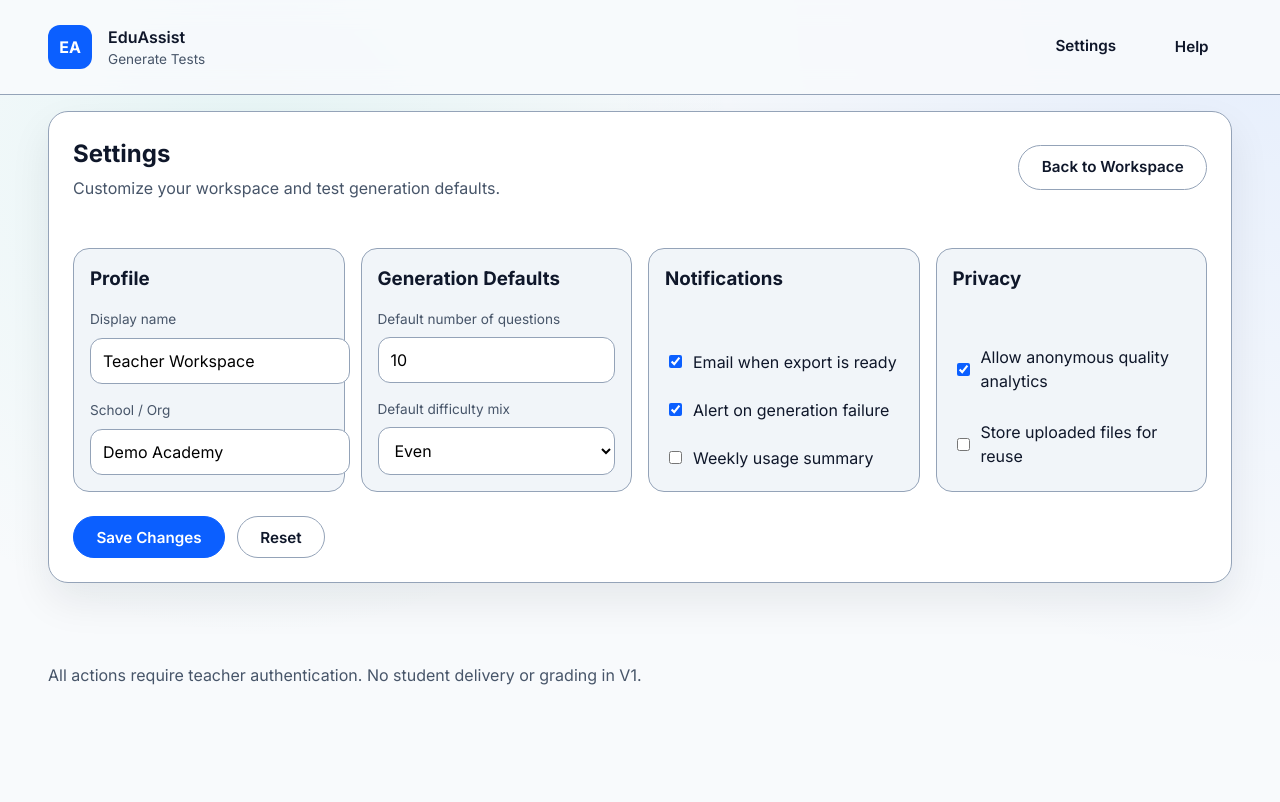
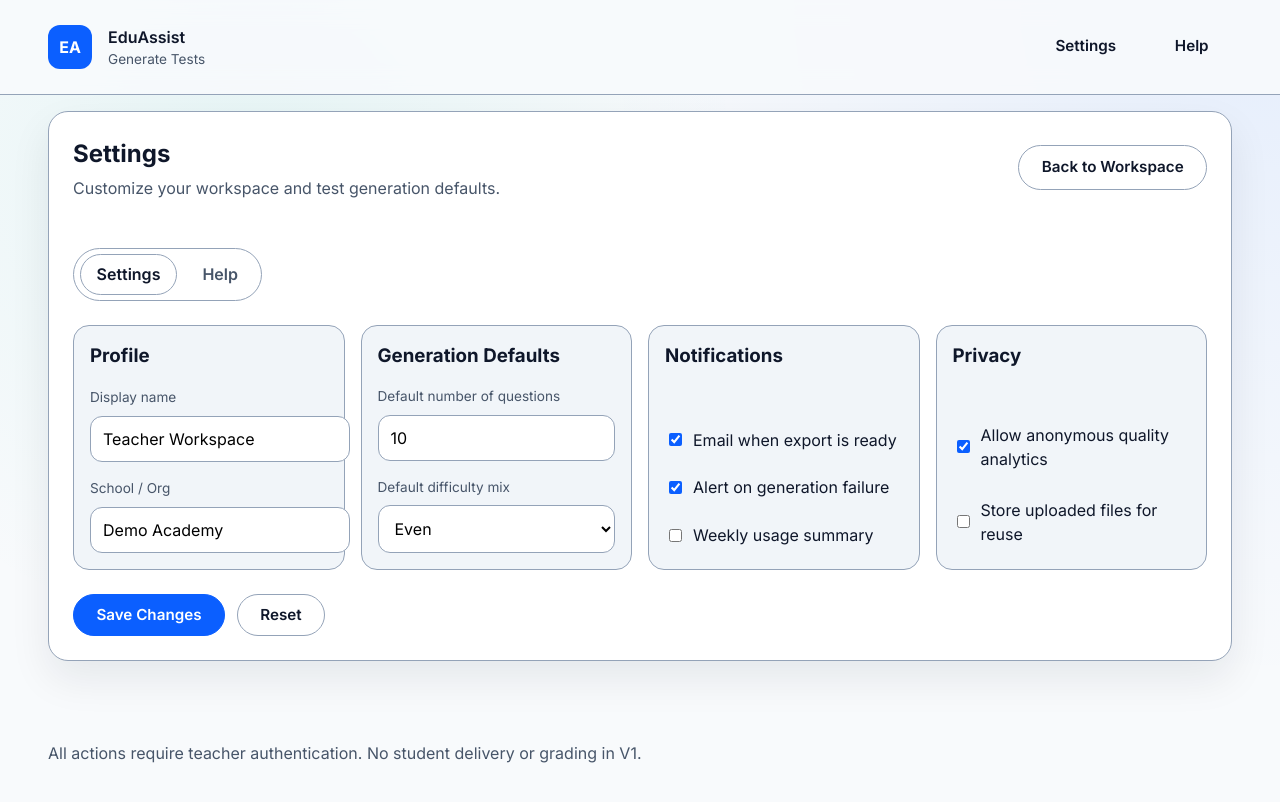
Before and after one commit to shahd803/EduAssist, a Next.js app: page /settings in a window 1280 px wide. Shown: the top 802 px of the page. Built offline with nearby package versions, Linux system fonts and the light colour scheme.

Commit message:
added help tab in settings page

```diff
--- a/src/app/globals.css
+++ b/src/app/globals.css
@@ -501,6 +501,33 @@ input[type='number'] {
   gap: 1.5rem;
 }
 
+.settings-tabs {
+  display: inline-flex;
+  align-items: center;
+  gap: 0.5rem;
+  padding: 0.35rem;
+  border: 1px solid var(--color-border);
+  border-radius: 999px;
+  width: fit-content;
+}
+
+.settings-tab {
+  display: inline-flex;
+  align-items: center;
+  justify-content: center;
+  border-radius: 999px;
+  padding: 0.45rem 1rem;
+  font-weight: 600;
+  color: var(--color-muted);
+  border: 1px solid transparent;
+}
+
+.settings-tab.active {
+  color: var(--color-text);
+  background: #ffffff;
+  border-color: var(--color-border);
+}
+
 .settings-grid {
   display: grid;
   grid-template-columns: repeat(auto-fit, minmax(260px, 1fr));
--- a/src/app/settings/page.js
+++ b/src/app/settings/page.js
@@ -2,7 +2,9 @@ import Link from 'next/link'
 import Topbar from '@/components/Topbar'
 import Footer from '@/components/Footer'
 
-export default function SettingsPage() {
+export default function SettingsPage({ searchParams }) {
+  const activeTab = searchParams?.tab === 'help' ? 'help' : 'settings'
+
   return (
     <div className="app">
       <Topbar />
@@ -11,12 +13,27 @@ export default function SettingsPage() {
         <section className="panel settings-panel">
           <div className="panel-header">
             <div>
-              <h2>Settings</h2>
-              <p className="muted">Customize your workspace and test generation defaults.</p>
+              <h2>{activeTab === 'help' ? 'Help' : 'Settings'}</h2>
+              <p className="muted">
+                {activeTab === 'help'
+                  ? 'Find quick answers about uploads, generation, and export.'
+                  : 'Customize your workspace and test generation defaults.'}
+              </p>
             </div>
             <Link href="/" className="btn btn-outline">Back to Workspace</Link>
           </div>
 
+          <div className="settings-tabs">
+            <Link href="/settings" className={`settings-tab ${activeTab === 'settings' ? 'active' : ''}`}>
+              Settings
+            </Link>
+            <Link href="/settings?tab=help" className={`settings-tab ${activeTab === 'help' ? 'active' : ''}`}>
+              Help
+            </Link>
+          </div>
+
+          {activeTab === 'settings' ? (
+            <>
               <div className="settings-grid">
                 <section className="settings-card">
                   <h3>Profile</h3>
@@ -83,6 +100,27 @@ export default function SettingsPage() {
                 <button className="btn btn-primary">Save Changes</button>
                 <button className="btn btn-outline">Reset</button>
               </div>
+            </>
+          ) : (
+            <div className="settings-grid">
+              <section className="settings-card">
+                <h3>How Upload Works</h3>
+                <p className="muted">Use Upload Material or drag-and-drop PDF, DOCX, or TXT files. Uploaded files appear in Your materials and can be previewed with View.</p>
+              </section>
+              <section className="settings-card">
+                <h3>Generating Tests</h3>
+                <p className="muted">Set question count, choose question types, and pick difficulty distribution. You can review and edit generated questions before export.</p>
+              </section>
+              <section className="settings-card">
+                <h3>Export and Troubleshooting</h3>
+                <p className="muted">If export fails, retry from the Export panel. For upload preview issues, refresh the page and verify your file type is supported.</p>
+              </section>
+              <section className="settings-card">
+                <h3>Contact</h3>
+                <p className="muted">Need help with a classroom workflow? Reach out to support@eduassist.local.</p>
+              </section>
+            </div>
+          )}
         </section>
       </main>
 
--- a/src/components/Topbar.jsx
+++ b/src/components/Topbar.jsx
@@ -12,7 +12,7 @@ function Topbar() {
       </div>
       <nav className="topbar-actions">
         <Link href="/settings" className="btn btn-ghost">Settings</Link>
-        <button className="btn btn-ghost">Help</button>
+        <Link href="/settings?tab=help" className="btn btn-ghost">Help</Link>
       </nav>
     </header>
   )
```
Lines whose indentation alone changed are shown as unchanged.
